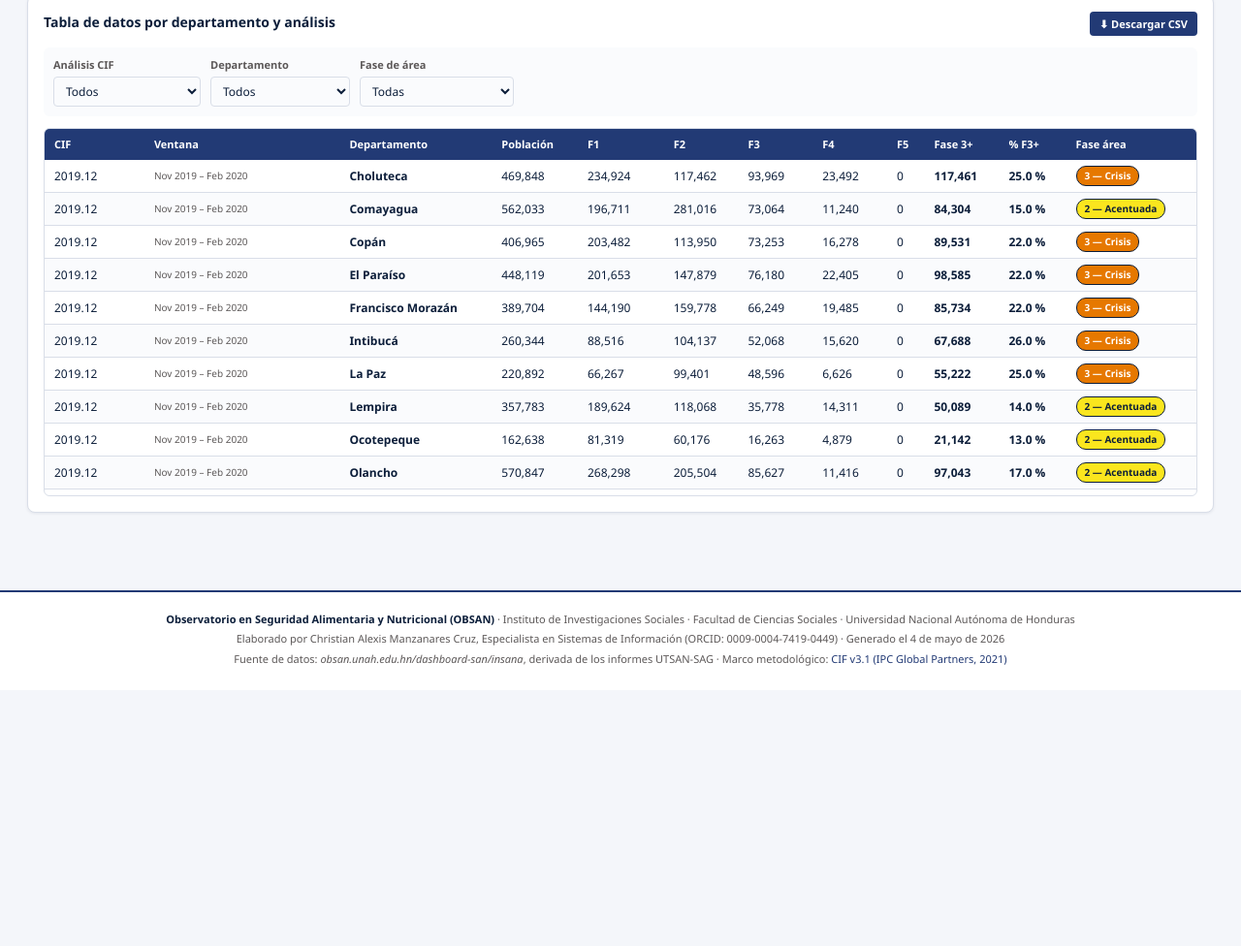
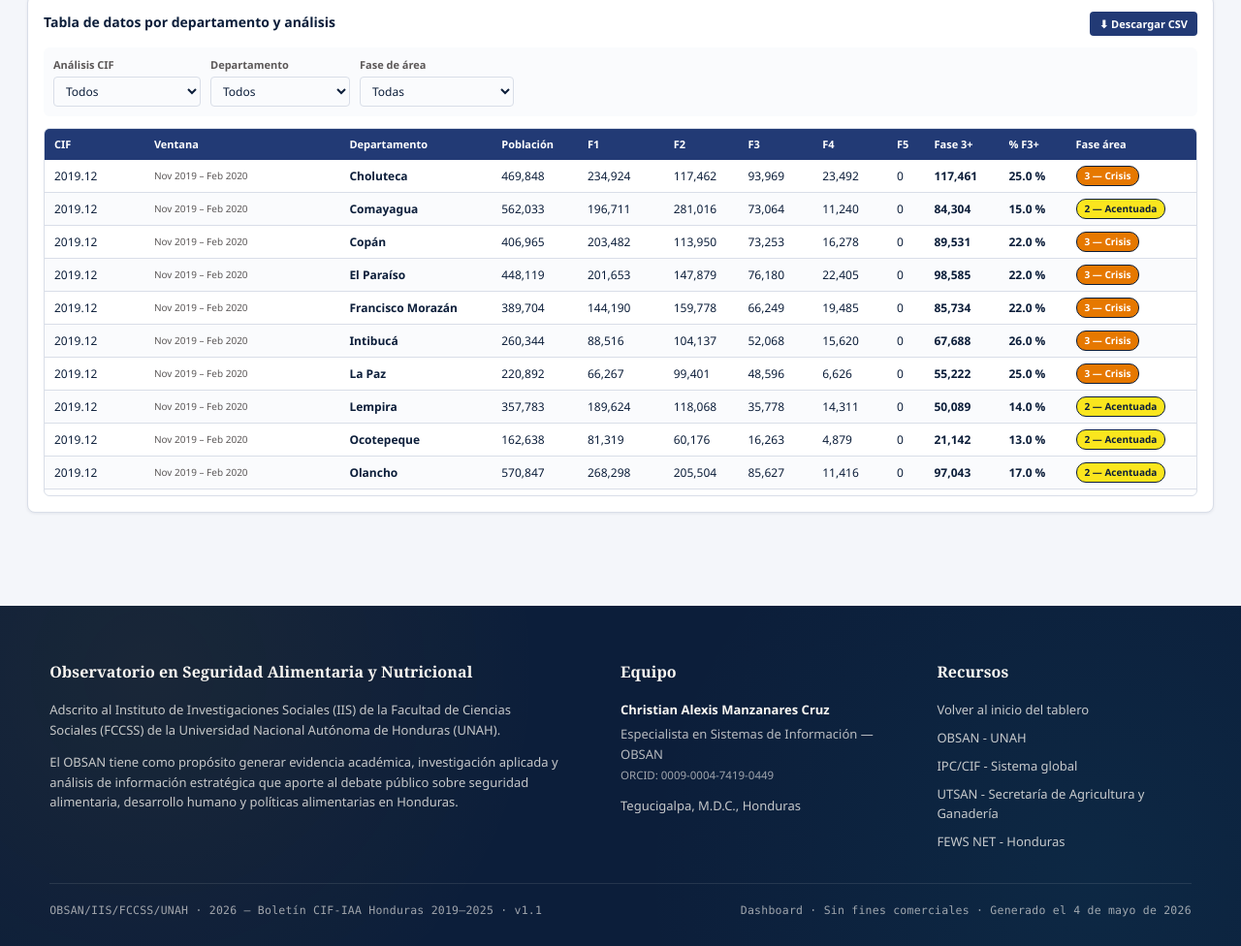
Before and after one commit to camc30393/cif_san2019_25_obsan_unah, a plain HTML site: page index.html in a window 1280 px wide. Shown: the part 2673-3649 px from the top of the page at 97% size. Before the commit the page ends 3385 px from the top, so only its background shows below. Drawn offline with nearby package versions, Linux system fonts and the light colour scheme.

Commit message:
Update index.html

```diff
--- a/index.html
+++ b/index.html
@@ -295,16 +295,98 @@ main { padding: 24px 28px 40px; max-width: 1600px; margin: 0 auto; }
   background: var(--bg-surface-alt); border-left: 3px solid var(--unah-cyan);
   padding: 6px 10px; border-radius: 3px; font-size: 12px; color: var(--text-primary);
 }
+/* ============ FOOTER ESTILO OBSAN ============ */
 footer.app-footer {
-  margin-top: 40px; padding: 20px 28px; background: var(--bg-surface);
-  border-top: 2px solid var(--unah-blue); font-size: 11px;
-  color: var(--text-secondary); text-align: center;
+  margin-top: 56px;
+  padding: 56px clamp(20px, 4vw, 56px) 28px;
+  background: var(--unah-darkblue);
+  color: rgba(250,247,242,0.78);
+  font-size: 13px;
+  line-height: 1.6;
+  position: relative;
+  overflow: hidden;
 }
-[data-theme="dark"] footer.app-footer { border-top-color: var(--unah-cyan); }
-footer.app-footer strong { color: var(--text-primary); }
-footer.app-footer a { color: var(--unah-blue); text-decoration: none; }
-[data-theme="dark"] footer.app-footer a { color: var(--unah-cyan); }
-footer.app-footer a:hover { text-decoration: underline; }
+footer.app-footer::before {
+  content: '';
+  position: absolute; inset: 0;
+  background:
+    radial-gradient(circle at 12% 20%, rgba(253,186,19,0.06), transparent 35%),
+    radial-gradient(circle at 88% 80%, rgba(27,174,199,0.07), transparent 40%);
+  pointer-events: none;
+}
+.footer-inner {
+  max-width: 1320px; margin: 0 auto;
+  position: relative;
+  display: grid;
+  grid-template-columns: 2fr 1fr 1fr;
+  gap: clamp(24px, 5vw, 64px);
+  padding-bottom: 24px;
+  border-bottom: 1px solid rgba(250,247,242,0.10);
+}
+.footer-col h4 {
+  font-family: Georgia, "Times New Roman", serif;
+  font-size: 16px;
+  font-weight: 600;
+  color: #FAF7F2;
+  margin: 0 0 16px;
+  letter-spacing: 0.005em;
+}
+.footer-col p {
+  margin: 0 0 12px;
+  color: rgba(250,247,242,0.78);
+}
+.footer-col p:last-child { margin-bottom: 0; }
+.footer-col strong {
+  color: #FAF7F2;
+  font-weight: 600;
+}
+.footer-col ul {
+  list-style: none; margin: 0; padding: 0;
+}
+.footer-col ul li {
+  margin-bottom: 8px;
+}
+.footer-col ul li a, .footer-col ul li {
+  color: rgba(250,247,242,0.78);
+  text-decoration: none;
+  transition: color 0.15s;
+}
+.footer-col ul li a:hover {
+  color: var(--unah-gold);
+  text-decoration: underline;
+}
+.footer-col-team .team-name {
+  color: #FAF7F2;
+  font-weight: 600;
+  margin-bottom: 4px;
+}
+.footer-col-team .team-role {
+  color: rgba(250,247,242,0.72);
+  margin-bottom: 12px;
+}
+.footer-bottom {
+  max-width: 1320px; margin: 0 auto;
+  position: relative;
+  padding-top: 18px;
+  display: flex;
+  justify-content: space-between;
+  align-items: center;
+  flex-wrap: wrap;
+  gap: 12px;
+  font-family: "SFMono-Regular", Consolas, "Liberation Mono", monospace;
+  font-size: 11.5px;
+  color: rgba(250,247,242,0.62);
+  letter-spacing: 0.02em;
+}
+.footer-bottom .footer-meta-right { color: rgba(250,247,242,0.62); }
+
+@media (max-width: 900px) {
+  .footer-inner {
+    grid-template-columns: 1fr;
+    gap: 28px;
+  }
+  .footer-bottom { font-size: 10.5px; }
+}
 
 @media print {
   @page { size: letter; margin: 1.5cm; }
@@ -338,7 +420,26 @@ footer.app-footer a:hover { text-decoration: underline; }
   .heatmap-table td.cell, .map-poly, .legend-swatch, .fase-badge {
     print-color-adjust: exact; -webkit-print-color-adjust: exact;
   }
-  footer.app-footer { background: #FFFFFF !important; border-top: 1px solid #223A75; }
+  footer.app-footer {
+    background: #FFFFFF !important;
+    border-top: 1px solid #223A75;
+    color: #0C1E3A !important;
+    padding: 16px 0 !important;
+    margin-top: 24px !important;
+  }
+  footer.app-footer::before { display: none !important; }
+  .footer-inner {
+    grid-template-columns: 2fr 1fr 1fr !important;
+    gap: 18px !important;
+    padding-bottom: 12px !important;
+    border-bottom: 1px solid rgba(12,30,58,0.18) !important;
+  }
+  .footer-col h4, .footer-col strong, .footer-col-team .team-name { color: #0C1E3A !important; }
+  .footer-col, .footer-col p, .footer-col ul li, .footer-col ul li a, .footer-col-team .team-role,
+  .footer-bottom, .footer-bottom .footer-meta-right {
+    color: #3A4A66 !important;
+  }
+  .footer-bottom { padding-top: 10px !important; font-size: 9pt !important; }
 }
 </style>
 </head>
@@ -492,9 +593,33 @@ footer.app-footer a:hover { text-decoration: underline; }
 </main>
 
 <footer class="app-footer">
-  <p style="margin:0 0 4px"><strong>Observatorio en Seguridad Alimentaria y Nutricional (OBSAN)</strong> · Instituto de Investigaciones Sociales · Facultad de Ciencias Sociales · Universidad Nacional Autónoma de Honduras</p>
-  <p style="margin:0 0 4px">Elaborado por Christian Alexis Manzanares Cruz, Especialista en Sistemas de Información (ORCID: 0009-0004-7419-0449) · Generado el <span id="genDate"></span></p>
-  <p style="margin:0 0 4px">Fuente de datos: <em>obsan.unah.edu.hn/dashboard-san/insana</em>, derivada de los informes UTSAN-SAG · Marco metodológico: <a href="https://www.ipcinfo.org" target="_blank" rel="noopener">CIF v3.1 (IPC Global Partners, 2021)</a></p>
+  <div class="footer-inner">
+    <div class="footer-col">
+      <h4>Observatorio en Seguridad Alimentaria y Nutricional</h4>
+      <p>Adscrito al Instituto de Investigaciones Sociales (IIS) de la Facultad de Ciencias Sociales (FCCSS) de la Universidad Nacional Autónoma de Honduras (UNAH).</p>
+      <p>El OBSAN tiene como propósito generar evidencia académica, investigación aplicada y análisis de información estratégica que aporte al debate público sobre seguridad alimentaria, desarrollo humano y políticas alimentarias en Honduras.</p>
+    </div>
+    <div class="footer-col footer-col-team">
+      <h4>Equipo</h4>
+      <p class="team-name">Christian Alexis Manzanares Cruz</p>
+      <p class="team-role">Especialista en Sistemas de Información — OBSAN<br><span style="font-size:11.5px;opacity:0.85">ORCID: 0009-0004-7419-0449</span></p>
+      <p style="margin:0">Tegucigalpa, M.D.C., Honduras</p>
+    </div>
+    <div class="footer-col">
+      <h4>Recursos</h4>
+      <ul>
+        <li><a href="#" onclick="window.scrollTo({top:0,behavior:'smooth'});return false;">Volver al inicio del tablero</a></li>
+        <li><a href="https://obsan.unah.edu.hn" target="_blank" rel="noopener">OBSAN - UNAH</a></li>
+        <li><a href="https://www.ipcinfo.org" target="_blank" rel="noopener">IPC/CIF - Sistema global</a></li>
+        <li><a href="https://sag.gob.hn/" target="_blank" rel="noopener">UTSAN - Secretaría de Agricultura y Ganadería</a></li>
+        <li><a href="https://fews.net/es/latin-america-and-caribbean/honduras" target="_blank" rel="noopener">FEWS NET - Honduras</a></li>
+      </ul>
+    </div>
+  </div>
+  <div class="footer-bottom">
+    <span>OBSAN/IIS/FCCSS/UNAH · <span id="genYear"></span> — Boletín CIF-IAA Honduras 2019–2025 · v1.1</span>
+    <span class="footer-meta-right">Dashboard · Sin fines comerciales · Generado el <span id="genDate"></span></span>
+  </div>
 </footer>
 
 <script>
@@ -1034,6 +1159,8 @@ document.addEventListener('DOMContentLoaded', () => {
   const isoDate = new Date().toISOString().slice(0,10);
   const metaEl = document.getElementById('genDateMeta');
   if (metaEl) metaEl.textContent = isoDate;
+  const yearEl = document.getElementById('genYear');
+  if (yearEl) yearEl.textContent = new Date().getFullYear();
   fillFilters();
   renderAll();
 
```
